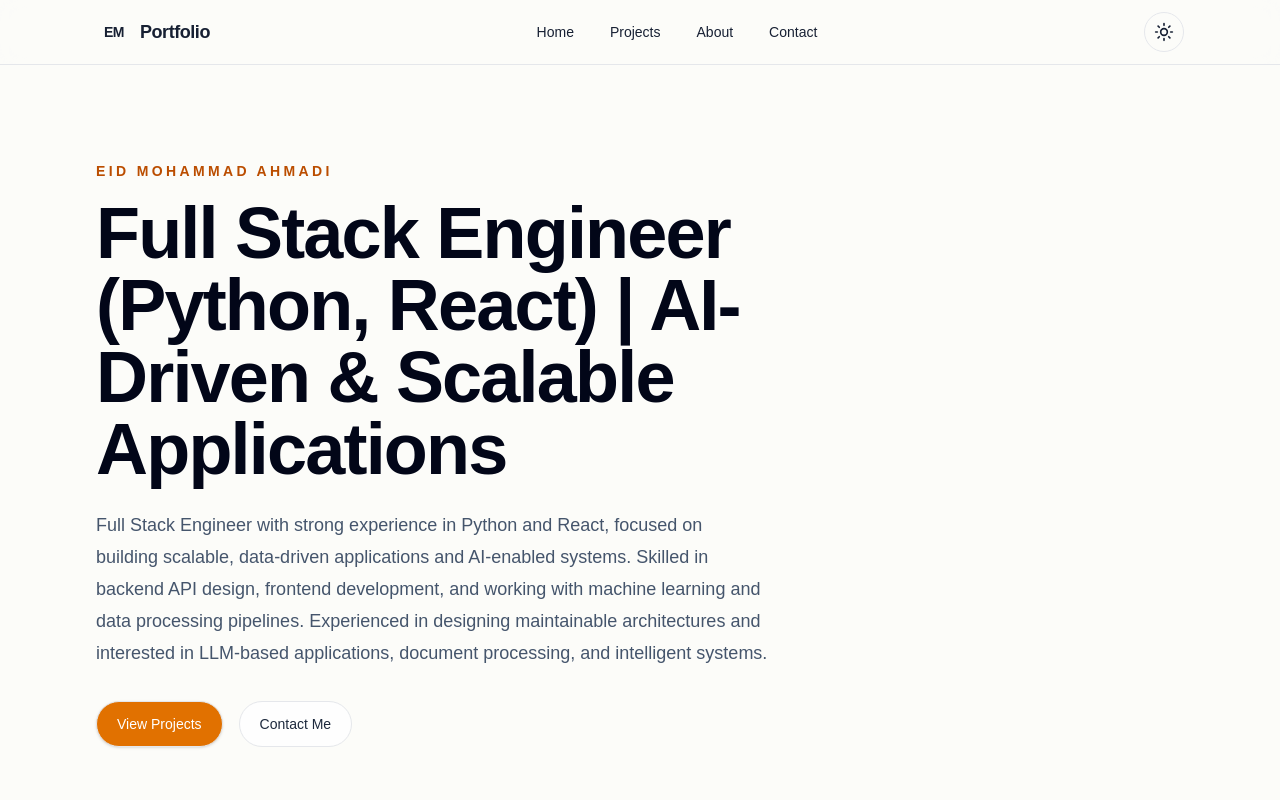
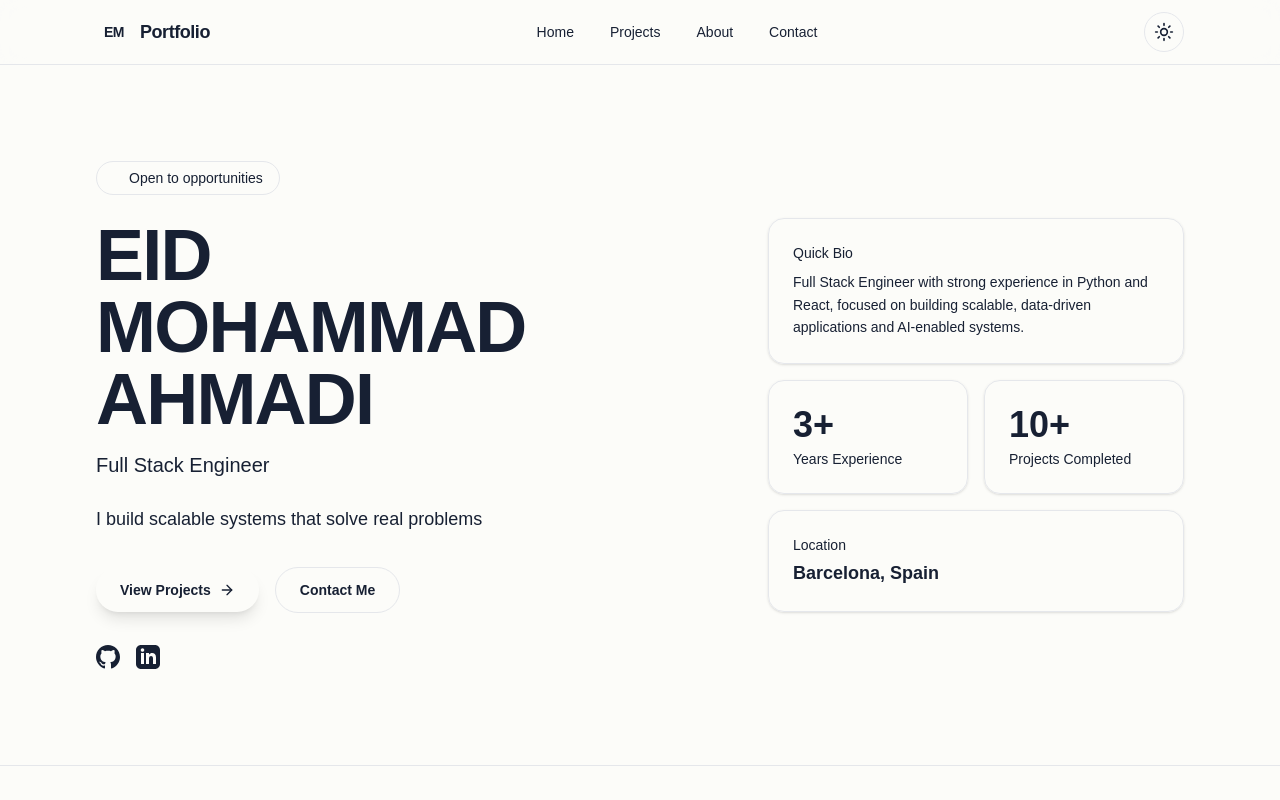
Before and after one commit to empouya/empouya, a Next.js app: page / in a window 1280 px wide. Shown: the top 800 px of the page. Built offline with nearby package versions, Linux system fonts and the light colour scheme.

Commit message:
polish: improving Hero section design

```diff
--- a/src/components/hero/Hero.tsx
+++ b/src/components/hero/Hero.tsx
@@ -1,45 +1,143 @@
-import FadeIn from "@/components/animations/FadeIn";
+"use client";
+
 import Link from "next/link";
+import { motion } from "framer-motion";
 import Section from "@/components/sections/Section";
 import { profile } from "@/content/site/profile";
-import { siteTheme } from "@/lib/site-theme";
+import { ArrowRightIcon, GithubIcon, LinkedinIcon } from "@/components/ui/icons";
 
 export default function Hero() {
     return (
-        <FadeIn>
-            <Section className="relative flex min-h-[78vh] items-center overflow-hidden">
-                <div
-                    className={`absolute inset-0 -z-10 bg-gradient-to-br ${siteTheme.gradients.hero}`}
-                />
-                <div className="max-w-3xl">
-                    <p className="text-sm font-semibold uppercase tracking-[0.24em] text-amber-700">
-                        {profile.name}
-                    </p>
+        <Section className="relative flex min-h-[85vh] items-center overflow-hidden">
+            {/* Background gradient */}
+            <div className="pointer-events-none absolute inset-0 -z-10">
+                <div className="absolute inset-0 bg-gradient-to-br from-accent/5 via-background to-background" />
+                <div className="absolute right-0 top-0 h-[500px] w-[500px] rounded-full bg-accent/10 blur-3xl" />
+                <div className="absolute bottom-0 left-0 h-[400px] w-[400px] rounded-full bg-accent/5 blur-3xl" />
+            </div>
 
-                    <h1 className="mt-4 text-5xl font-semibold tracking-tight text-slate-950 sm:text-6xl md:text-7xl">
-                        {profile.cv.title}
-                    </h1>
+            <div className="grid w-full gap-12 lg:grid-cols-[1.2fr_0.8fr] lg:items-center">
+                {/* Left content */}
+                <div className="max-w-2xl">
+                    <motion.div
+                        initial={{ opacity: 0, y: 20 }}
+                        animate={{ opacity: 1, y: 0 }}
+                        transition={{ duration: 0.5 }}
+                    >
+                        <span className="inline-flex items-center gap-2 rounded-full border border-accent/30 bg-accent/10 px-4 py-1.5 text-sm font-medium text-accent">
+                            <span className="relative flex h-2 w-2">
+                                <span className="absolute inline-flex h-full w-full animate-ping rounded-full bg-accent opacity-75" />
+                                <span className="relative inline-flex h-2 w-2 rounded-full bg-accent" />
+                            </span>
+                            {profile.availability.status}
+                        </span>
+                    </motion.div>
 
-                    <p className="mt-6 max-w-2xl text-lg leading-8 text-slate-600">
-                        {profile.cv.summary}
-                    </p>
+                    <motion.h1
+                        initial={{ opacity: 0, y: 20 }}
+                        animate={{ opacity: 1, y: 0 }}
+                        transition={{ duration: 0.5, delay: 0.1 }}
+                        className="mt-6 text-4xl font-bold tracking-tight text-foreground sm:text-5xl md:text-6xl lg:text-7xl"
+                    >
+                        <span className="block">{profile.name.split(" ")[0]}</span>
+                        <span className="block text-muted-foreground">{profile.name.split(" ").slice(1).join(" ")}</span>
+                    </motion.h1>
 
-                    <div className="mt-8 flex flex-wrap gap-4">
+                    <motion.p
+                        initial={{ opacity: 0, y: 20 }}
+                        animate={{ opacity: 1, y: 0 }}
+                        transition={{ duration: 0.5, delay: 0.2 }}
+                        className="mt-4 text-xl font-medium text-accent"
+                    >
+                        {profile.role}
+                    </motion.p>
+
+                    <motion.p
+                        initial={{ opacity: 0, y: 20 }}
+                        animate={{ opacity: 1, y: 0 }}
+                        transition={{ duration: 0.5, delay: 0.3 }}
+                        className="mt-6 text-lg leading-8 text-muted-foreground text-pretty"
+                    >
+                        {profile.headline}
+                    </motion.p>
+
+                    <motion.div
+                        initial={{ opacity: 0, y: 20 }}
+                        animate={{ opacity: 1, y: 0 }}
+                        transition={{ duration: 0.5, delay: 0.4 }}
+                        className="mt-8 flex flex-wrap items-center gap-4"
+                    >
                         <Link
                             href="/projects"
-                            className="rounded-full border border-amber-700 bg-amber-600 px-5 py-3 text-sm font-medium text-white shadow-sm hover:-translate-y-0.5 hover:bg-amber-700"
+                            className="group inline-flex items-center gap-2 rounded-full bg-primary px-6 py-3 text-sm font-semibold text-primary-foreground shadow-lg transition-all hover:-translate-y-0.5 hover:shadow-xl"
                         >
                             View Projects
+                            <ArrowRightIcon className="h-4 w-4 transition-transform group-hover:translate-x-1" />
                         </Link>
                         <Link
                             href="/contact"
-                            className="rounded-full border border-slate-300 bg-white/80 px-5 py-3 text-sm font-medium text-slate-800 hover:-translate-y-0.5 hover:border-slate-400 hover:bg-white"
+                            className="inline-flex items-center gap-2 rounded-full border border-border bg-card px-6 py-3 text-sm font-semibold text-foreground transition-all hover:-translate-y-0.5 hover:border-accent hover:text-accent"
                         >
                             Contact Me
                         </Link>
+                    </motion.div>
+
+                    <motion.div
+                        initial={{ opacity: 0, y: 20 }}
+                        animate={{ opacity: 1, y: 0 }}
+                        transition={{ duration: 0.5, delay: 0.5 }}
+                        className="mt-8 flex items-center gap-4"
+                    >
+                        <a
+                            href={profile.contact.github}
+                            target="_blank"
+                            rel="noreferrer"
+                            className="text-muted-foreground transition-colors hover:text-foreground"
+                            aria-label="GitHub"
+                        >
+                            <GithubIcon className="h-6 w-6" />
+                        </a>
+                        <a
+                            href={profile.contact.linkedin}
+                            target="_blank"
+                            rel="noreferrer"
+                            className="text-muted-foreground transition-colors hover:text-foreground"
+                            aria-label="LinkedIn"
+                        >
+                            <LinkedinIcon className="h-6 w-6" />
+                        </a>
+                    </motion.div>
+                </div>
+
+                {/* Right content - Stats/Bento */}
+                <motion.div
+                    initial={{ opacity: 0, scale: 0.95 }}
+                    animate={{ opacity: 1, scale: 1 }}
+                    transition={{ duration: 0.6, delay: 0.3 }}
+                    className="hidden lg:block"
+                >
+                    <div className="grid grid-cols-2 gap-4">
+                        <div className="col-span-2 rounded-2xl border border-border bg-card p-6 shadow-sm">
+                            <p className="text-sm font-medium text-muted-foreground">Quick Bio</p>
+                            <p className="mt-2 text-sm leading-relaxed text-foreground">
+                                {profile.shortIntro}
+                            </p>
+                        </div>
+                        <div className="rounded-2xl border border-border bg-card p-6 shadow-sm">
+                            <p className="text-4xl font-bold text-accent">{profile.stats.yearsExperience}</p>
+                            <p className="mt-1 text-sm text-muted-foreground">Years Experience</p>
+                        </div>
+                        <div className="rounded-2xl border border-border bg-card p-6 shadow-sm">
+                            <p className="text-4xl font-bold text-accent">{profile.stats.projectsCompleted}</p>
+                            <p className="mt-1 text-sm text-muted-foreground">Projects Completed</p>
+                        </div>
+                        <div className="col-span-2 rounded-2xl border border-border bg-card p-6 shadow-sm">
+                            <p className="text-sm font-medium text-muted-foreground">Location</p>
+                            <p className="mt-1 text-lg font-semibold text-foreground">{profile.contact.location}</p>
+                        </div>
                     </div>
-                </div>
-            </Section>
-        </FadeIn>
+                </motion.div>
+            </div>
+        </Section>
     );
 }
--- a/src/content/site/profile.ts
+++ b/src/content/site/profile.ts
@@ -1,6 +1,7 @@
 export const profile = {
     name: "EID MOHAMMAD AHMADI",
     role: "Full Stack Engineer",
+    headline: "I build scalable systems that solve real problems",
     tagline:
         "Full Stack Engineer (Python, React) focused on AI-driven systems, scalable applications, backend API design, and maintainable frontend architecture.",
     shortIntro:
@@ -21,6 +22,7 @@ export const profile = {
         frontend: ["React", "Next.js", "JavaScript", "TypeScript", "HTML", "CSS", "Tailwind CSS"],
         backend: ["Python", "Django", "Django REST Framework", "FastAPI", "Node.js", "REST APIs"],
         tools: ["Git", "Linux", "Docker", "PostgreSQL", "MySQL", "Redis"],
+        ai: ["Machine Learning", "Data Pipelines", "LLM Concepts", "RAG Basics"],
     },
     achievements: [
         "Designed and developed full-stack applications using Python and React with end-to-end feature delivery",
@@ -35,6 +37,15 @@ export const profile = {
     ],
     philosophy:
         "Useful software should be scalable, maintainable, and designed with clear architecture from the start.",
+    stats: {
+        yearsExperience: "3+",
+        projectsCompleted: "10+",
+        technologiesUsed: "15+",
+    },
+    availability: {
+        status: "Open to opportunities",
+        type: "Full-time / Freelance",
+    },
     contact: {
         email: "empouya03@gmail.com",
         github: "https://github.com/empouya",
@@ -74,14 +85,22 @@ export const profile = {
             { label: "Languages", value: "Python, JavaScript, TypeScript, Java, SQL, C/C++" },
             { label: "Backend", value: "Django, Django REST Framework, FastAPI, Node.js, REST APIs" },
             { label: "Frontend", value: "React, Next.js, HTML, CSS, Tailwind CSS" },
-            { label: "AI & Data", value: "Machine Learning, data processing pipelines, clustering, neural networks, LLM concepts, RAG basics" },
+            {
+                label: "AI & Data",
+                value:
+                    "Machine Learning, data processing pipelines, clustering, neural networks, LLM concepts, RAG basics",
+            },
             { label: "Databases", value: "PostgreSQL, MySQL, Redis" },
             { label: "Cloud & DevOps", value: "Docker, Kubernetes (familiar), cloud concepts (AWS/Azure basics)" },
             { label: "Tools", value: "Git, Linux" },
-            { label: "Concepts", value: "Scalable architecture, system design, clean architecture, API design, data modeling" },
+            {
+                label: "Concepts",
+                value: "Scalable architecture, system design, clean architecture, API design, data modeling",
+            },
         ],
         experience: {
-            role: "Full Stack / Backend Developer (Independent Projects)",
+            role: "Full Stack / Backend Developer",
+            company: "Independent Projects",
             date: "2022 - Present",
             bullets: [
                 "Designed and developed full-stack applications using Python (Django, DRF) and React, delivering end-to-end features and user-facing functionality",
```
